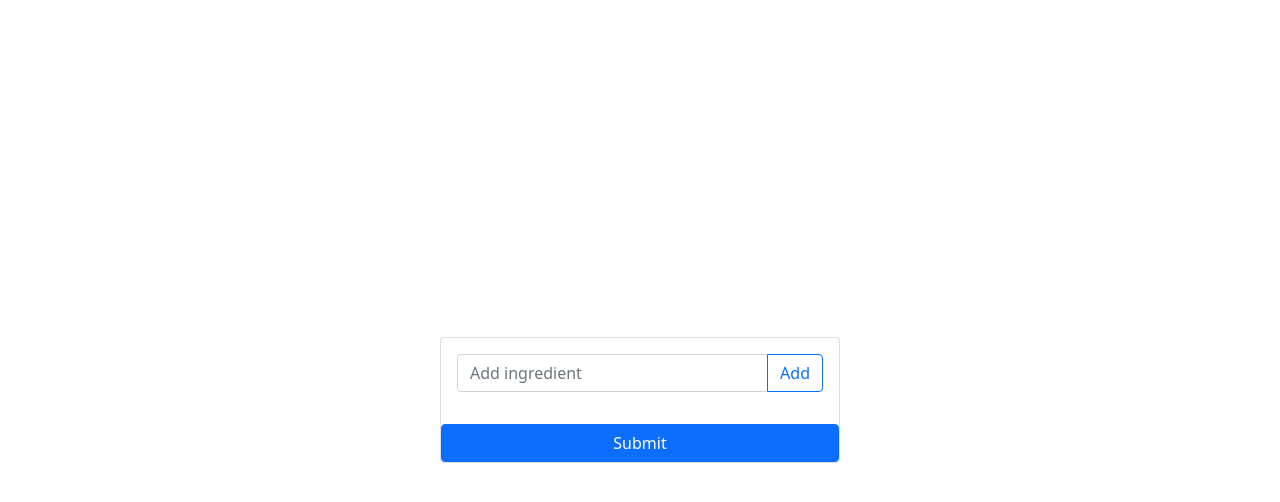
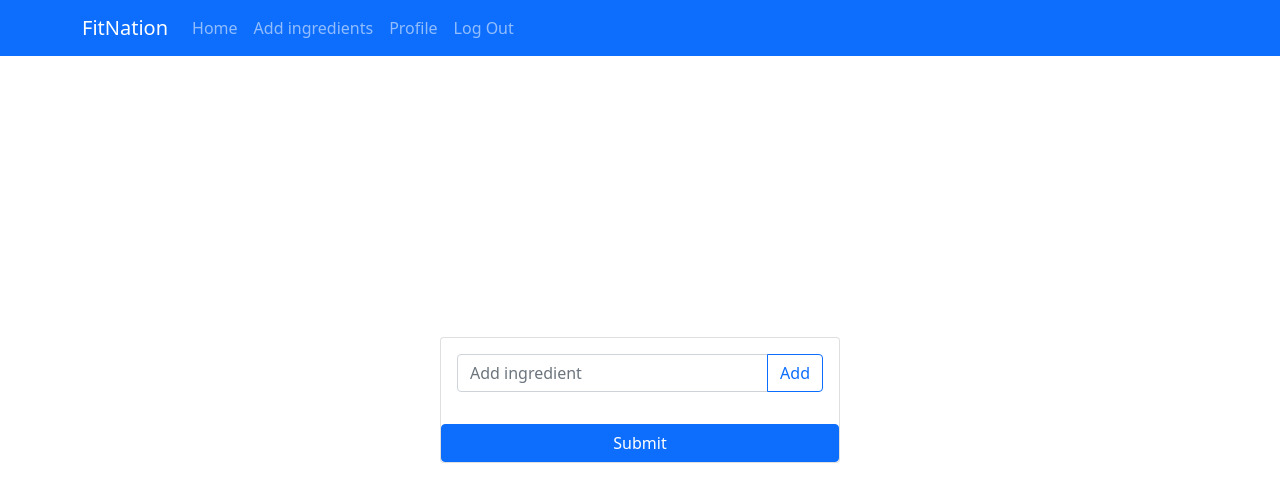
Before and after one commit to alx29/fit-nation, a React (Create React App) app: page /add-ingredient in a window 1280 px wide. Shown: the top 502 px of the page. Built offline with nearby package versions, Linux system fonts and the light colour scheme.

Commit message:
added navbar

```diff
--- a/src/components/AddIngredient.js
+++ b/src/components/AddIngredient.js
@@ -1,10 +1,15 @@
 import React, { useState } from 'react'
-import { ListGroup, InputGroup, FormControl, Button, Card } from 'react-bootstrap';
+import { ListGroup, InputGroup, FormControl, Button, Card, Navbar, Nav, Container } from 'react-bootstrap';
 import Ingredient from './Ingredient';
+import { useNavigate } from 'react-router-dom';
+import { logout } from '../firebase'
 
 function AddIngredient() {
   const [value, setValue] = useState('');
   const [ingredients, setIngredients] = useState([]);
+  const navigate = useNavigate();
+  const [loading, setLoading] = useState(false);
+  const [error, setError] = useState('');
 
   function handleSubmit(e) {
     e.preventDefault();
@@ -19,8 +24,48 @@ function AddIngredient() {
     setIngredients(newIngredients);
   }
 
+  function goHome(e) {
+    e.preventDefault();
+    navigate('/profile');
+  }
+
+  function goToProfile(e) {
+    e.preventDefault();
+    navigate('/profile');
+  }
+
+  function goToIngredients(e) {
+    e.preventDefault();
+    navigate('/add-ingredient');
+  }
+
+  async function handleLogout(e) {
+    e.preventDefault();
+
+    setError('');
+    setLoading(true);
+    try {
+      await logout();
+      navigate('/login');
+    } catch {
+      setError('Failed to log out');
+    }
+    setLoading(false);
+  }
+
   return (
     <div>
+      <Navbar fixed='top' bg='primary' variant='dark'>
+        <Container>
+          <Navbar.Brand onClick={goHome}>FitNation</Navbar.Brand>
+          <Nav className='me-auto'>
+            <Nav.Link onClick={goHome}>Home</Nav.Link>
+            <Nav.Link onClick={goToIngredients}>Add ingredients</Nav.Link>
+            <Nav.Link onClick={goToProfile}>Profile</Nav.Link>
+            <Nav.Link onClick={handleLogout}>Log Out</Nav.Link>
+          </Nav>
+        </Container>
+      </Navbar>
       <Card>
         <Card.Body>
           <InputGroup className='mb-3'>
--- a/src/components/Dashboard.js
+++ b/src/components/Dashboard.js
@@ -1,5 +1,5 @@
 import React, { useState, useRef } from 'react';
-import { Card, Button, Alert, Form } from 'react-bootstrap';
+import { Card, Button, Alert, Form, Navbar, Container, Nav } from 'react-bootstrap';
 import { useNavigate } from 'react-router-dom';
 import { auth } from '../firebase';
 import { logout } from '../firebase';
@@ -13,6 +13,16 @@ function Dashboard() {
   const heightRef = useRef();
   const ageRef = useRef();
   const [male, setMale] = useState(false);
+
+  function goHome(e) {
+    e.preventDefault();
+    navigate('/profile');
+  }
+
+  function goToProfile(e) {
+    e.preventDefault();
+    navigate('/profile');
+  }
 
   async function handleLogout(e) {
     e.preventDefault();
@@ -56,8 +66,24 @@ function Dashboard() {
       sessionStorage.setItem('gender', JSON.stringify('Female'));
   }
 
+  function goToIngredients(e) {
+    e.preventDefault();
+    navigate('/add-ingredient');
+  }
+
   return (
     <div>
+      <Navbar fixed='top' bg='primary' variant='dark'>
+        <Container>
+          <Navbar.Brand onClick={goHome}>FitNation</Navbar.Brand>
+          <Nav className='me-auto'>
+            <Nav.Link onClick={goHome}>Home</Nav.Link>
+            <Nav.Link onClick={goToIngredients}>Add ingredients</Nav.Link>
+            <Nav.Link onClick={goToProfile}>Profile</Nav.Link>
+            <Nav.Link onClick={handleLogout}>Log Out</Nav.Link>
+          </Nav>
+        </Container>
+      </Navbar>
       <Card>
         <Card.Body>
           <h2 className='text-center mb-4'>Set Profile</h2>
--- a/src/components/Profile.js
+++ b/src/components/Profile.js
@@ -1,7 +1,8 @@
-import React from 'react'
-import { Card, Button } from 'react-bootstrap';
+import React, {useState} from 'react'
+import { Card, Button, Navbar, Container, Nav } from 'react-bootstrap';
 import ProfileElement from './ProfileElement';
 import { useNavigate } from 'react-router-dom';
+import { logout } from '../firebase'
 
 function Profile() {
   const email = sessionStorage.getItem('email');
@@ -12,13 +13,55 @@ function Profile() {
   const firstName = sessionStorage.getItem('firstName');
   const lastName = sessionStorage.getItem('lastName');
   const navigate = useNavigate();
+  const [error, setError] = useState('');
+  const [loading, setLoading] = useState(false);
 
   function editProfile() {
     navigate('/dashboard');
   }
 
+  function goHome(e) {
+    e.preventDefault();
+    navigate('/profile');
+  }
+
+  function goToProfile(e) {
+    e.preventDefault();
+    navigate('/profile');
+  }
+
+  function goToIngredients(e) {
+    e.preventDefault();
+    navigate('/add-ingredient');
+  }
+
+  async function handleLogout(e) {
+    e.preventDefault();
+
+    setError('');
+    setLoading(true);
+    try {
+      await logout();
+      navigate('/login');
+    } catch {
+      setError('Failed to log out');
+    }
+    setLoading(false);
+  }
+
   return (
     <div>
+      <Navbar fixed='top' bg='primary' variant='dark'>
+        <Container>
+          <Navbar.Brand onClick={goHome}>FitNation</Navbar.Brand>
+          <Nav className='me-auto'>
+            <Nav.Link onClick={goHome}>Home</Nav.Link>
+            <Nav.Link onClick={goToIngredients}>Add ingredients</Nav.Link>
+            <Nav.Link onClick={goToProfile}>Profile</Nav.Link>
+            <Nav.Link onClick={handleLogout}>Log Out</Nav.Link>
+          </Nav>
+        </Container>
+      </Navbar>
       <Card>
         <Card.Body>
           <h2 className='text-center mb-4' style={{ color: '#0d6efd' }}>
@@ -31,7 +74,8 @@ function Profile() {
           <ProfileElement weight={weight} />
           <ProfileElement height={height} />
           <ProfileElement gender={gender} />
-          <Button onClick={editProfile}
+          <Button
+            onClick={editProfile}
             className='btn btn-primary w-100 mt-3'
             type='submit'
           >
```
